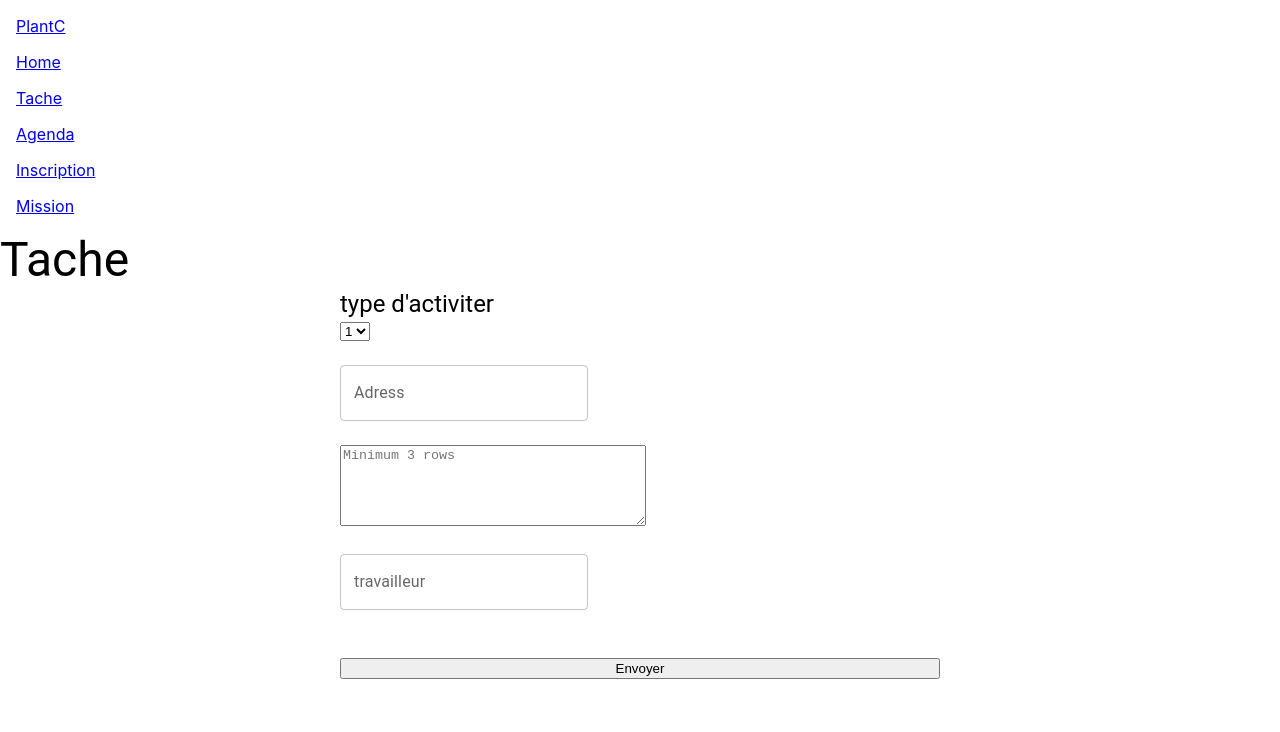
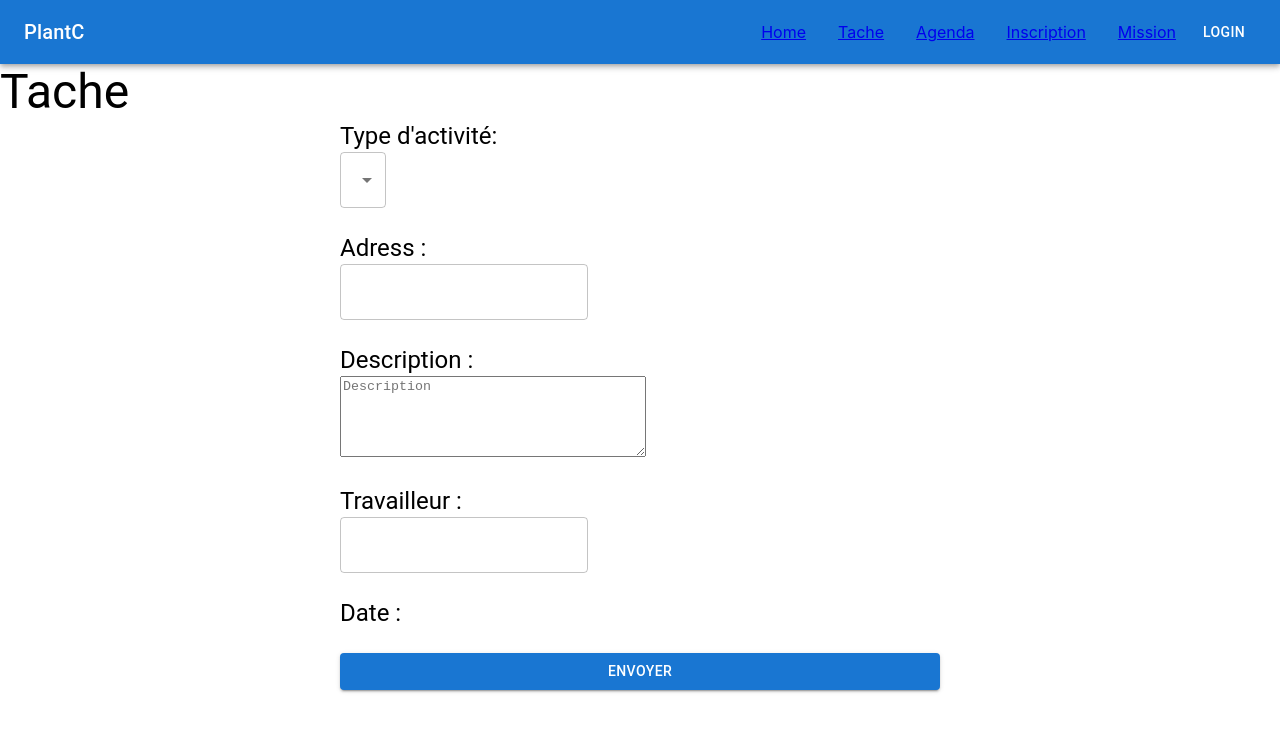
Before and after one commit to PetrovC/admin_plantC, a React (Create React App) app: page /Tache in a window 1280 px wide. Shown: the top 732 px of the page. Built offline with nearby package versions, Linux system fonts and the light colour scheme.

Commit message:
changement
css nav
tache

```diff
--- a/package.json
+++ b/package.json
@@ -3,17 +3,22 @@
   "version": "0.1.0",
   "private": true,
   "dependencies": {
+    "@date-io/date-fns": "^2.11.0",
     "@emotion/react": "^11.6.0",
     "@emotion/styled": "^11.6.0",
     "@hookform/resolvers": "^2.8.3",
     "@mui/icons-material": "^5.1.1",
+    "@mui/lab": "^5.0.0-alpha.57",
     "@mui/material": "^5.1.1",
     "@testing-library/jest-dom": "^5.15.0",
     "@testing-library/react": "^11.2.7",
     "@testing-library/user-event": "^12.8.3",
     "axios": "^0.24.0",
+    "bootstrap": "^5.1.3",
     "classnames": "^2.3.1",
     "react": "^17.0.2",
+    "react-bootstrap": "^2.0.2",
+    "react-datepicker": "^4.3.0",
     "react-dom": "^17.0.2",
     "react-hook-form": "^7.20.2",
     "react-redux": "^7.2.6",
--- a/src/Pages/Tache.js
+++ b/src/Pages/Tache.js
@@ -1,15 +1,35 @@
-import { Typography } from "@mui/material";
-import React from 'react';
+import { Typography, Button,MenuItem} from "@mui/material";
 import TextField from '@mui/material/TextField';
 import TextareaAutosize from '@mui/material/TextareaAutosize';
 
 import Stack from '@mui/material/Stack';
+import Select from '@mui/material/Select';
+import { useState } from "react";
+
+
+import 'react-datepicker/dist/react-datepicker.css'
+
+import AdapterDateFns from '@mui/lab/AdapterDateFns'
+import LocalizationProvider from '@mui/lab/LocalizationProvider';
+import DesktopDatePicker from '@mui/lab/DesktopDatePicker';
 
 
 
 const Tache= ()=> {
 
 
+  const [age, setAge]= useState('Choisir');
+  const handleChange = (event) => {
+      setAge(event.target.value)
+  }
+
+  const [selectedDate,setSelectedDate]=  useState('')
+
+  const [value, setValue] = useState(new Date('2014-08-18T21:11:54'));
+
+  const handleChange2 = (newValue) => {
+    setValue(newValue);
+  };
 
 
 
@@ -20,64 +40,100 @@
 
             <main>
 
-                <Typography component ='h1' variant='h3'>
+                <Typography sx={{ mx: "auto"}}  component ='h1' variant='h3'>
                     Tache
                 </Typography>
-                <form >
+                <form>
+
                 <Stack spacing={3} sx={{ mx: "auto", width: 600 }}>
                         <div>
-                        <Typography component ='h1' variant='h5'>
-
-                                type d'activiter
-
-                        </Typography>
 
 
-                        <select >
-                            <option value="grapefruit">1</option>
-                            <option value="lime">2</option>
-                            <option value="coconut">3</option>
-                            <option value="mango">4</option>
-                        </select>
+                        <Typography sx={{ mx: "auto"}} component ='h1' variant='h5'>
+                            Type d'activité:
+                        </Typography>
+                        <Select
+                        labelId="demo-simple-select-label"
+                        id="demo-simple-select"
+                        value={age}
+
+                        onChange={handleChange}
+                        >
+
+                        <MenuItem value={10}>Ten</MenuItem>
+                        <MenuItem value={20}>Twenty</MenuItem>
+                        <MenuItem value={30}>Thirty</MenuItem>
+                        </Select>
 
 
                         </div>
 
 
                         <div>
-                        <TextField id="outlined-basic" label="Adress" variant="outlined">
+                        <Typography component ='h1' variant='h5'>
+                        Adress :
+                        </Typography>
+                        <TextField id="outlined-basic" variant="outlined">
                         <input type="text"  />
                         </TextField>
 
                         </div>
                         <div>
+                        <Typography component ='h1' variant='h5'>
+                        Description :
+                        </Typography>
+
                         <TextareaAutosize
                         aria-label="minimum height"
-                        label="Description"
+
                         minRows={5}
-                        placeholder="Minimum 3 rows"
+                        placeholder="Description"
                         style={{ width: 300 }
                          }
                         ></TextareaAutosize>
 
 
+
+
                          </div>
                          <div>
-                         <TextField id="outlined-basic" label="travailleur" variant="outlined">
+                         <Typography component ='h1' variant='h5'>
+                         Travailleur :
+                        </Typography>
+                         <TextField id="outlined-basic" variant="outlined">
                          <input type="text"  />
                         </TextField>
 
                          </div>
                          <div>
+                         <Typography component ='h1' variant='h5'>
+                         Date :
+                         </Typography>
 
 
 
+                            <LocalizationProvider dateAdapter={AdapterDateFns}>
+
+                                    <DesktopDatePicker
+
+                                    inputFormat="MM/dd/yyyy"
+                                    value={value}
+                                    onChange={handleChange2}
+                                    renderInput={(params) => <TextField {...params} />}
+                                    />
+                            </LocalizationProvider>
 
                          </div>
 
-                         <input type="submit" value="Envoyer" />
+
+                         <Button type="submit" variant="contained">
+                                Envoyer
+                         </Button>
+
+
                          </Stack>
-                    </form>
+
+                         </form>
 
             </main>
 
--- a/src/componement/navBar/NavBar.js
+++ b/src/componement/navBar/NavBar.js
@@ -1,6 +1,7 @@
 // import AppBar from '@mui/material/AppBar';
-import {Box,List,ListItem,ListItemButton } from '@mui/material';
+import {Box,ListItemButton, AppBar, Toolbar, Typography, Button } from '@mui/material';
 import { Link } from 'react-router-dom'
+// import {ListItem,ListItemButton } from '@mui/material';
 
 const Navvv= ()=> {
 
@@ -12,7 +13,45 @@
 
 
         <div>
-            <Box sx={{ width: '100%', maxWidth: 360, bgcolor: 'background.paper' }}>
+            <Box sx={{ flexGrow: 1 }}>
+                <AppBar position="static">
+                    <Toolbar>
+
+                    <Typography variant="h6" component="div" sx={{ flexGrow: 1 }} >
+                        PlantC
+                    </Typography>
+                    <Link to="/Home"  >
+                            <ListItemButton>
+                                Home
+                            </ListItemButton>
+                    </Link>
+                    <Link to="/Tache"  >
+                            <ListItemButton>
+                                Tache
+                            </ListItemButton>
+                    </Link>
+                    <Link to="/Agenda">
+                            <ListItemButton>
+                                Agenda
+                            </ListItemButton>
+                    </Link>
+                    <Link to="/Inscription" >
+                                <ListItemButton>
+                                    Inscription
+                                </ListItemButton>
+                    </Link>
+                    <Link to="/Mission"  >
+                                <ListItemButton >
+                                    Mission
+                                </ListItemButton>
+                    </Link>
+
+
+                    <Button color="inherit" >Login</Button>
+                    </Toolbar>
+                </AppBar>
+                </Box>
+            {/* <Box sx={{ width: '100%', maxWidth: 360, bgcolor: 'background.paper' }}>
                 <nav aria-label="main mailbox folders">
                     <List>
                     <ListItem disablePadding>
@@ -66,7 +105,7 @@
                     </List>
                 </nav>
                 </Box>
-
+             */}
         </div>
     )
 
```
Also changed, not shown: src/Pages/basique/header.js (+4 -4 lines), 1 other file (tests, documents, lock files or other folders).
